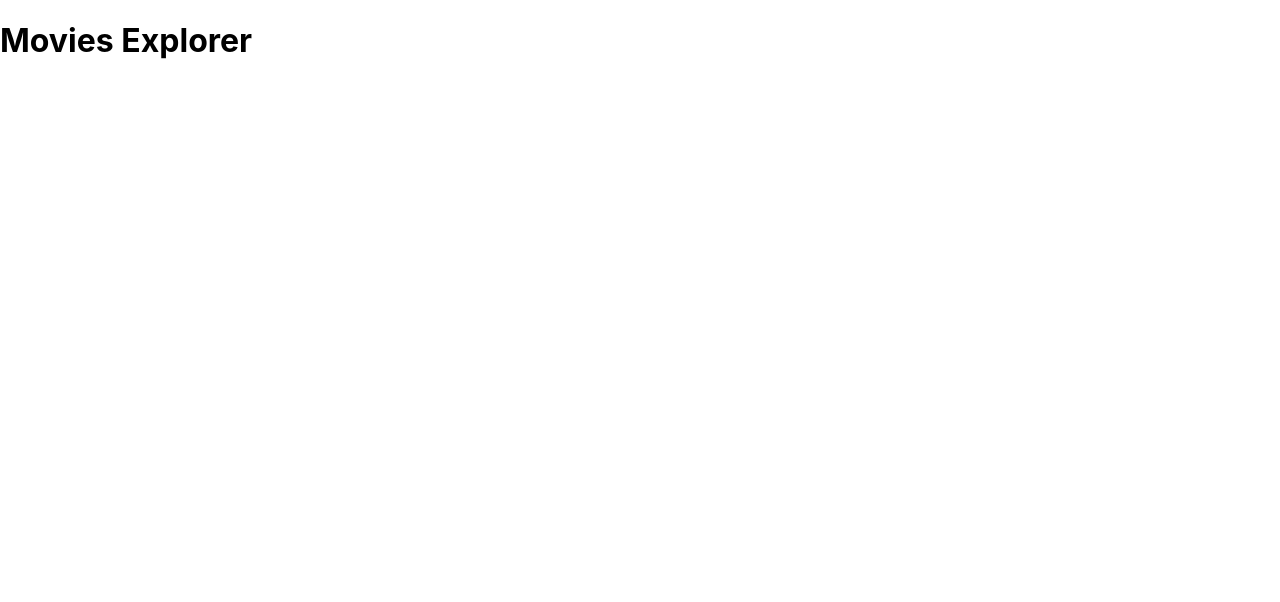
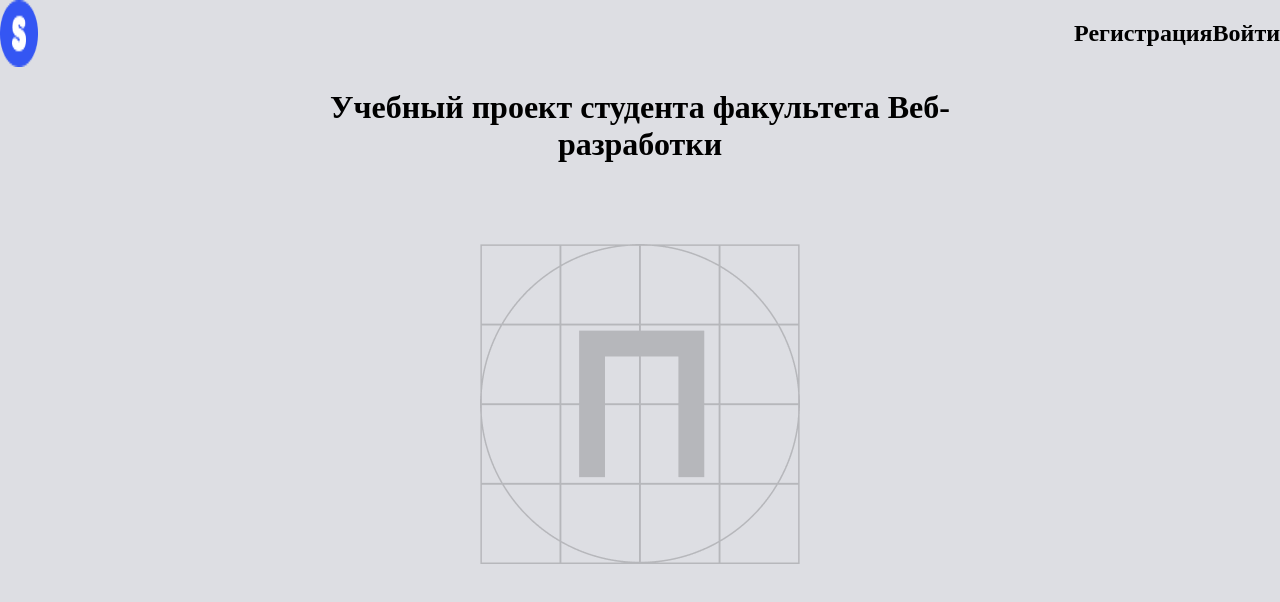
Before and after one commit to space900/movies-explorer-frontend, a React (Create React App) app: page / in a window 1280 px wide. Shown: the top 602 px of the page. Built offline with nearby package versions, Linux system fonts and the light colour scheme.

Commit message:
added jsx header/main screen

```diff
--- a/src/App.js
+++ b/src/App.js
@@ -1,12 +1,18 @@
-import logo from './logo.svg';
+import React from 'react';
+// import { Route } from 'react-router-dom';
+// import logo from './logo.svg';
 import './App.css';
 import Header from './components/Header/Header';
+import Main from './components/Main/Main';
 
 function App() {
   return (
-    <Header>
-
-    </Header>
+    <>
+      <div className="page">
+        <Header />
+        <Main />
+      </div>
+    </>
   );
 }
 
--- /dev/null
+++ b/src/blocks/page/page.css
@@ -0,0 +1,13 @@
+.page {
+    margin: auto;
+    box-sizing: border-box;
+    min-width: 320px;
+    min-height: 100vh;
+    background-color: #DDDEE3;
+
+    -webkit-font-smoothing: antialiased;
+    -moz-osx-font-smoothing: grayscale;
+    -webkit-text-size-adjust: 100%;
+    -ms-text-size-adjust: 100%;
+    -moz-text-size-adjust: 100%;
+}
--- /dev/null
+++ b/src/components/Header/Header.css
@@ -0,0 +1,9 @@
+.header {
+    margin: auto;
+    display: flex;
+    justify-content: space-between;
+}
+
+.header__nav {
+    display: flex;
+}
--- a/src/components/Header/Header.js
+++ b/src/components/Header/Header.js
@@ -1,8 +1,15 @@
 import React from 'react';
+import logo from '../../../src/images/header_logo.png';
 
 function Header() {
     return (
-        <h1>Movies Explorer</h1>
+        <header className="header">
+            <img src={logo} alt="логотип сайта" className="header__logo" />
+            <div className="header__nav">
+                <h2 className="header__link">Регистрация</h2>
+                <h2 className="header__link">Войти</h2>
+            </div>
+        </header>
     );
 }
 
--- /dev/null
+++ b/src/components/Main/Main.css
@@ -0,0 +1,14 @@
+.intro__block {
+    margin: auto;
+    max-width: 730px;
+}
+
+.intro__text {
+    text-align: center;
+}
+
+.intro__background {
+    display: flex;
+    margin: auto;
+    margin-top: 82px;
+}
--- /dev/null
+++ b/src/components/Main/Main.js
@@ -0,0 +1,19 @@
+import React from 'react';
+import background from '../../../src/images/main_background.png';
+
+function Main() {
+    return (
+        <section className="intro">
+            <div className="intro__block">
+
+                <div className="intro__text">
+                    <h1 className="intro__header">Учебный проект студента факультета Веб-разработки</h1>
+                </div>
+
+                <img src={background} className="intro__background" alt="Логотип Практикума" />
+            </div>
+        </section>
+    );
+}
+
+export default Main;
--- a/src/index.css
+++ b/src/index.css
@@ -1,4 +1,4 @@
-body {
+/* body {
   margin: 0;
   font-family: -apple-system, BlinkMacSystemFont, 'Segoe UI', 'Roboto', 'Oxygen',
     'Ubuntu', 'Cantarell', 'Fira Sans', 'Droid Sans', 'Helvetica Neue',
@@ -10,4 +10,12 @@ body {
 code {
   font-family: source-code-pro, Menlo, Monaco, Consolas, 'Courier New',
     monospace;
-}
+} */
+
+@import url(./vendor/normalize.css);
+
+@import url(./blocks/page/page.css);
+
+@import url(./components/Header/Header.css);
+
+@import url(./components/Main/Main.css);
```
Also changed, not shown: src/images/header_logo.png (added), src/images/main_background.png (added), src/vendor/normalize.css (added).
